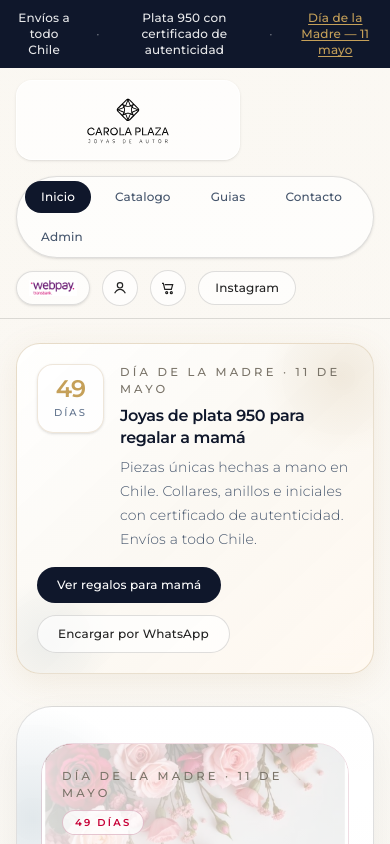
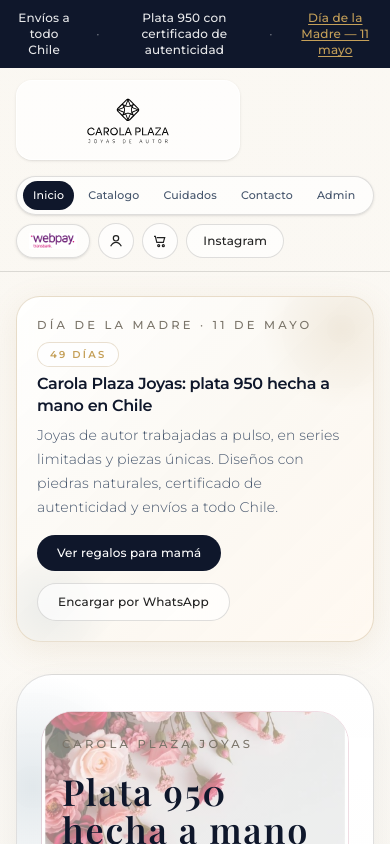
Before and after one commit to Vhcos/carolaplazajoyas, a Next.js app: page / in a window 390 px wide. Shown: the top 844 px of the page. Built offline with nearby package versions, Linux system fonts and the light colour scheme.

Commit message:
Ajusta hero, promo y navbar para mobile y layout

```diff
--- a/app/globals.css
+++ b/app/globals.css
@@ -140,3 +140,12 @@
   opacity: 0.55;
   pointer-events: none;
 }
+
+.no-scrollbar {
+  -ms-overflow-style: none;
+  scrollbar-width: none;
+}
+
+.no-scrollbar::-webkit-scrollbar {
+  display: none;
+}
--- a/app/page.tsx
+++ b/app/page.tsx
@@ -64,15 +64,6 @@
 ];
 
 const formatCLP = (amount: number) => `$${amount.toLocaleString("es-CL")}`;
-
-function getDaysUntilMothersDay(): number {
-  const now = new Date();
-  const today = new Date(now.getFullYear(), now.getMonth(), now.getDate());
-  const currentYearTarget = new Date(now.getFullYear(), 4, 11);
-  const target = today > currentYearTarget ? new Date(now.getFullYear() + 1, 4, 11) : currentYearTarget;
-  const diffMs = target.getTime() - today.getTime();
-  return Math.max(0, Math.ceil(diffMs / (1000 * 60 * 60 * 24)));
-}
 
 function CollectionCard({ product }: { product: Product }) {
   return (
@@ -199,7 +190,6 @@
 
 export default async function HomePage() {
   const PRODUCTS = await getAllProducts();
-  const daysUntilMothersDay = getDaysUntilMothersDay();
 
   const diaMadrePieces = DIA_MADRE_IDS.map((id) => PRODUCTS.find((product) => product.id === id)).filter(
     (product): product is Product => Boolean(product)
@@ -226,25 +216,17 @@
                 sizes="(min-width: 1024px) 560px, 100vw"
                 priority
               />
-              <div className="absolute inset-0 bg-[linear-gradient(90deg,rgba(255,255,255,0.84)_0%,rgba(255,255,255,0.72)_45%,rgba(255,255,255,0.62)_100%)]" />
+              <div className="absolute inset-0 bg-[linear-gradient(90deg,rgba(255,255,255,0.5)_0%,rgba(255,255,255,0.5)_100%)]" />
 
               <div className="relative z-10 space-y-5 px-5 py-6 sm:px-6 sm:py-7">
                 <div className="flex flex-wrap items-center gap-2">
-                  <p className="cp-kicker text-rose-700">Día de la Madre · 11 de mayo</p>
-                  <span className="rounded-full border border-[rgba(174,81,117,0.32)] bg-[rgba(255,255,255,0.75)] px-3 py-1 text-[10px] font-semibold uppercase tracking-[0.22em] text-rose-700">
-                    {daysUntilMothersDay === 0
-                      ? "Hoy"
-                      : `${daysUntilMothersDay} ${daysUntilMothersDay === 1 ? "día" : "días"}`}
-                  </span>
+                  <p className="cp-kicker text-rose-700">Carola Plaza Joyas</p>
                 </div>
                 <h1 className="max-w-3xl text-4xl font-semibold leading-[1.05] text-slate-900 sm:text-5xl lg:text-6xl">
-                  Joyas de plata 950 para regalar a mamá
+                  Plata 950 hecha a mano en Chile
                 </h1>
                 <p className="max-w-2xl text-base leading-7 text-slate-700 sm:text-lg">
-                  Piezas únicas y series limitadas trabajadas a pulso en Chile,
-                  pensadas para convertirse en ese regalo especial que se queda
-                  muchos años. Collares, anillos e iniciales con alma artesanal
-                  para la persona más importante.
+                  En Carola Plaza Joyas cada pieza nace en el taller, a pulso y en series limitadas. Trabajo la plata 950 con piedras naturales, textura y proporción cuidada para que la joya acompañe tu historia por años.
                 </p>
               </div>
             </div>
@@ -305,20 +287,25 @@
                 priority
               />
               <div className="absolute inset-0 bg-gradient-to-t from-black/42 via-transparent to-transparent" />
-              <div className="absolute bottom-0 left-0 right-0 flex items-end justify-between gap-4 p-5 sm:p-6">
+              <div className="absolute bottom-0 left-0 right-0 hidden items-end justify-between gap-4 p-5 sm:flex sm:p-6">
                 <div className="rounded-2xl border border-white/20 bg-[rgba(8,8,8,0.18)] px-4 py-3 backdrop-blur-[10px]">
                   <p className="cp-kicker text-white/80">Hecho a mano en Chile</p>
-                  <p className="mt-2 text-2xl font-semibold tracking-[-0.03em] text-white">
+                  <p className="mt-2 text-xl font-semibold tracking-[-0.03em] text-white lg:text-2xl">
                     Plata 950, para mamá
                   </p>
                 </div>
-                <span className="rounded-full border border-white/30 bg-[rgba(8,8,8,0.18)] px-3 py-2 text-xs uppercase tracking-[0.18em] text-white backdrop-blur-[10px]">
+                <span className="hidden rounded-full border border-white/30 bg-[rgba(8,8,8,0.18)] px-3 py-2 text-xs uppercase tracking-[0.18em] text-white backdrop-blur-[10px] sm:inline-flex">
                   Día de la Madre
                 </span>
               </div>
             </div>
 
-            <div className="cp-surface mt-4 overflow-hidden rounded-[1.6rem] lg:absolute lg:-bottom-10 lg:left-[-2.5rem] lg:mt-0 lg:w-[42%]">
+            <div className="mt-3 rounded-2xl border border-[var(--cp-line)] bg-white/80 px-4 py-3 sm:hidden">
+              <p className="cp-kicker text-[var(--cp-accent)]">Hecho a mano en Chile</p>
+              <p className="mt-1 text-base font-semibold text-slate-900">Plata 950, para mamá</p>
+            </div>
+
+            <div className="cp-surface mt-4 overflow-hidden rounded-[1.6rem] lg:ml-auto lg:mt-5 lg:w-[78%]">
               <div className="border-b border-[var(--cp-line)] px-4 py-3">
                 <p className="text-[11px] font-medium uppercase tracking-[0.24em] text-[var(--cp-accent)]">
                   Taller en movimiento
@@ -515,9 +502,9 @@
         </div>
 
         <div className="cp-surface rounded-[2rem] px-6 py-7 sm:px-8">
-          <p className="cp-kicker">Guías útiles</p>
+          <p className="cp-kicker">Cuidados útiles</p>
           <h2 className="mt-3 text-3xl font-semibold tracking-[-0.04em] text-slate-900 sm:text-4xl">
-            Antes de elegir, puedes mirar estas guías
+            Antes de elegir, puedes mirar estos cuidados y guías
           </h2>
           <p className="mt-4 max-w-2xl text-base leading-7 text-slate-700">
             Si tienes dudas con tu talla, el cuidado de la plata 950 o qué tipo
--- a/components/Navbar.tsx
+++ b/components/Navbar.tsx
@@ -9,7 +9,7 @@
 const navItems = [
   { href: "/", label: "Inicio" },
   { href: "/producto", label: "Catalogo" },
-  { href: "/guias", label: "Guias" },
+  { href: "/guias", label: "Cuidados" },
   { href: "/contacto", label: "Contacto" },
   { href: "/admin", label: "Admin" },
 ];
@@ -72,19 +72,19 @@
         </Link>
 
         <div className="flex flex-col gap-3 lg:items-end">
-          <nav className="flex flex-wrap items-center gap-3 lg:justify-end">
-            <ul className="flex flex-wrap items-center gap-2 rounded-full border border-[var(--cp-line)] bg-white/65 px-2 py-1 shadow-sm">
+          <nav className="flex w-full flex-wrap items-center gap-2 lg:w-auto lg:justify-end">
+            <ul className="no-scrollbar flex w-full flex-nowrap items-center gap-1 overflow-x-auto rounded-full border border-[var(--cp-line)] bg-white/65 px-1.5 py-1 shadow-sm sm:w-auto sm:overflow-visible">
               {navItems.map((item) => {
                 const active = pathname === item.href;
 
                 return (
-                  <li key={item.href}>
+                  <li key={item.href} className="shrink-0">
                     <Link
                       href={item.href}
                       className={
                         active
-                          ? "inline-flex rounded-full bg-slate-900 px-4 py-2 text-xs font-medium text-white"
-                          : "inline-flex rounded-full px-4 py-2 text-xs font-medium text-slate-600 transition-colors hover:bg-white hover:text-slate-900"
+                          ? "inline-flex rounded-full bg-slate-900 px-2.5 py-1.5 text-[11px] font-medium text-white sm:px-4 sm:py-2 sm:text-xs"
+                          : "inline-flex rounded-full px-2.5 py-1.5 text-[11px] font-medium text-slate-600 transition-colors hover:bg-white hover:text-slate-900 sm:px-4 sm:py-2 sm:text-xs"
                       }
                     >
                       {item.label}
--- a/components/PromoNavidad.tsx
+++ b/components/PromoNavidad.tsx
@@ -3,8 +3,10 @@
 
 function getDaysUntilMothersDay(): number {
   const now = new Date();
-  const target = new Date(2026, 4, 11); // 11 mayo 2026
-  const diff = Math.ceil((target.getTime() - now.getTime()) / (1000 * 60 * 60 * 24));
+  const today = new Date(now.getFullYear(), now.getMonth(), now.getDate());
+  const currentYearTarget = new Date(now.getFullYear(), 4, 11);
+  const target = today > currentYearTarget ? new Date(now.getFullYear() + 1, 4, 11) : currentYearTarget;
+  const diff = Math.ceil((target.getTime() - today.getTime()) / (1000 * 60 * 60 * 24));
   return Math.max(0, diff);
 }
 
@@ -17,34 +19,25 @@
   return (
     <section className="mb-8">
       <div className="relative overflow-hidden rounded-[1.5rem] border border-[rgba(176,143,90,0.28)] bg-gradient-to-br from-[rgba(255,255,255,0.92)] via-[rgba(251,248,242,0.95)] to-[rgba(255,248,240,0.92)] px-5 py-5 shadow-[0_8px_32px_rgba(176,143,90,0.12)] sm:px-6 backdrop-blur-sm">
-        {/* Detalle decorativo */}
         <div className="pointer-events-none absolute -right-12 -top-12 h-40 w-40 rounded-full bg-[radial-gradient(circle,rgba(176,143,90,0.14),transparent_70%)]" />
         <div className="pointer-events-none absolute -bottom-8 -left-8 h-32 w-32 rounded-full bg-[radial-gradient(circle,rgba(122,151,167,0.12),transparent_70%)]" />
 
         <div className="relative flex flex-col gap-4 lg:flex-row lg:items-center lg:justify-between">
-          <div className="flex items-start gap-4">
-            {/* Cuenta regresiva */}
-            {days > 0 && (
-              <div className="flex-shrink-0 rounded-2xl border border-[rgba(176,143,90,0.22)] bg-white/70 px-4 py-3 text-center shadow-sm">
-                <p className="text-2xl font-semibold leading-none tracking-[-0.04em] text-[var(--cp-gold)]">
-                  {days}
-                </p>
-                <p className="mt-1 text-[10px] font-medium uppercase tracking-[0.2em] text-slate-500">
-                  {days === 1 ? "día" : "días"}
-                </p>
-              </div>
-            )}
+          <div className="space-y-1.5">
+            <div className="flex flex-wrap items-center gap-2">
+              <p className="cp-kicker text-[var(--cp-gold)]">Día de la Madre · 11 de mayo</p>
+              <span className="rounded-full border border-[rgba(176,143,90,0.28)] bg-white/80 px-3 py-1 text-[10px] font-semibold uppercase tracking-[0.22em] text-[var(--cp-gold)]">
+                {days === 0 ? "Hoy" : `${days} ${days === 1 ? "día" : "días"}`}
+              </span>
+            </div>
 
-            <div className="space-y-1.5">
-              <p className="cp-kicker text-[var(--cp-gold)]">Día de la Madre · 11 de mayo</p>
-              <p className="text-base font-semibold leading-snug tracking-[-0.02em] text-slate-900 sm:text-lg">
-                Joyas de plata 950 para regalar a mamá
-              </p>
-              <p className="max-w-xl text-sm leading-6 text-slate-600">
-                Piezas únicas hechas a mano en Chile. Collares, anillos e iniciales
-                con certificado de autenticidad. Envíos a todo Chile.
-              </p>
-            </div>
+            <p className="text-base font-semibold leading-snug tracking-[-0.02em] text-slate-900 sm:text-lg">
+              Carola Plaza Joyas: plata 950 hecha a mano en Chile
+            </p>
+            <p className="max-w-xl text-sm leading-6 text-slate-600">
+              Joyas de autor trabajadas a pulso, en series limitadas y piezas únicas.
+              Diseños con piedras naturales, certificado de autenticidad y envíos a todo Chile.
+            </p>
           </div>
 
           <div className="flex flex-wrap gap-3">
```
